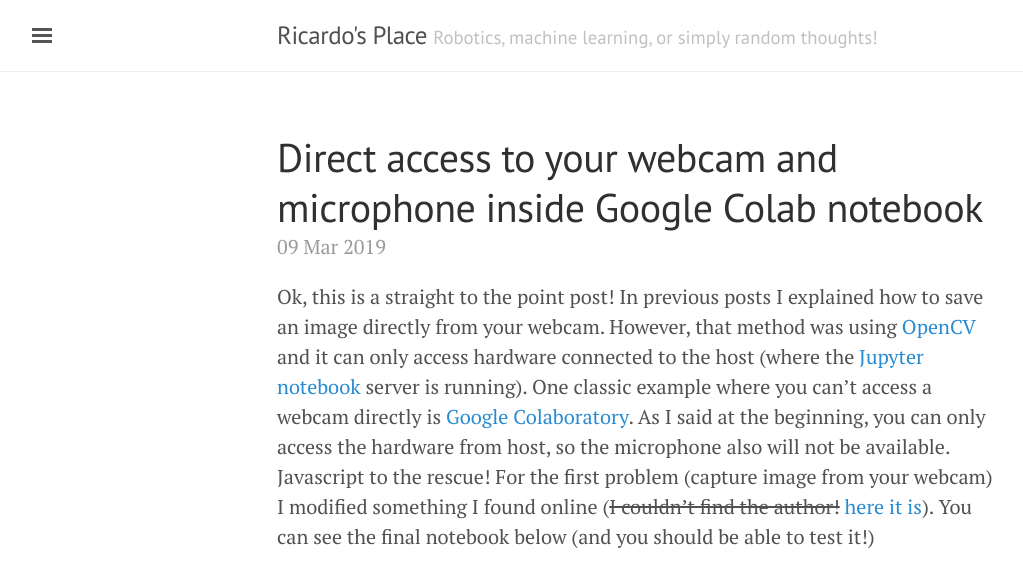
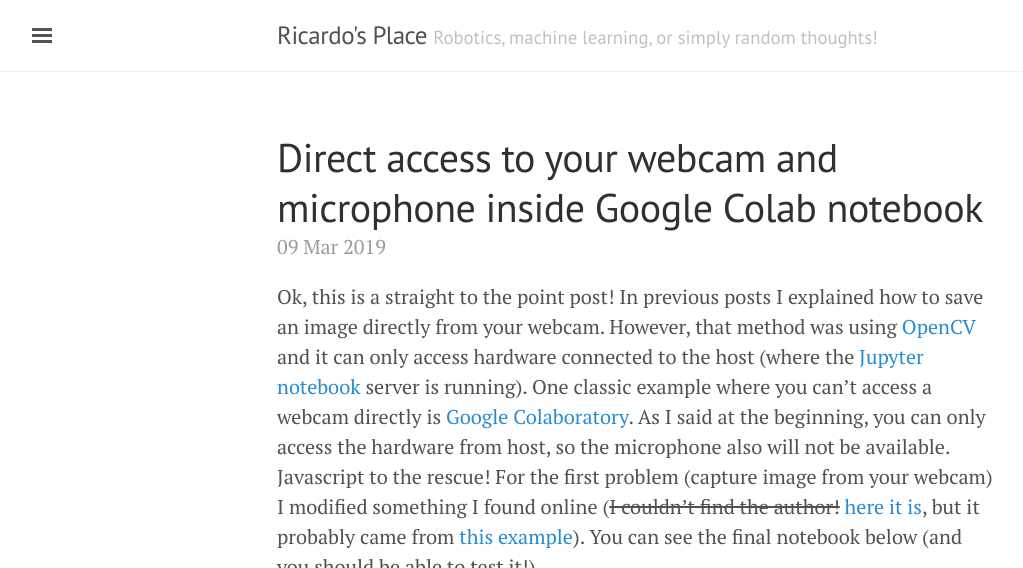
Before and after one commit to ricardodeazambuja/ricardodeazambuja.github.io, a Jekyll site: the page built from _posts/2019-03-09-audio_and_video_google_colab.md, in a window 1280 px wide and 900 px high, cut to the strip 0-568 px from the top of the window. Shown: the whole strip, without its empty margins (3-1026 px from the left). Built offline with Jekyll 4.4.1, drawn with Linux system fonts in a browser that asks for light colours; comment, search, counter and statistics services are not loaded.

Commit message:
added one more link to the base code I used for the image capturing stuff

```diff
--- a/_posts/2019-03-09-audio_and_video_google_colab.md
+++ b/_posts/2019-03-09-audio_and_video_google_colab.md
@@ -9,7 +9,7 @@
 
 Ok, this is a straight to the point post! In previous posts I explained how to save an image directly from your webcam. However, that method was using [OpenCV](https://opencv.org/) and it can only access hardware connected to the host (where the [Jupyter notebook](https://jupyter.org/) server is running). One classic example where you can't access a webcam directly is [Google Colaboratory](https://colab.research.google.com/). As I said at the beginning, you can only access the hardware from host, so the microphone also will not be available. Javascript to the rescue!
 <!--more-->
-For the first problem (capture image from your webcam) I modified something I found online (~~I couldn't find the author!~~ [here it is](https://colab.research.google.com/notebooks/snippets/advanced_outputs.ipynb#scrollTo=2viqYx97hPMi)). You can see the final notebook below (and you should be able to test it!)
+For the first problem (capture image from your webcam) I modified something I found online (~~I couldn't find the author!~~ [here it is](https://colab.research.google.com/drive/1tbAeRge6KKgCYdC6ihDrsl80aRYoVOMa), but it probably came from [this example](https://colab.research.google.com/notebooks/snippets/advanced_outputs.ipynb#scrollTo=2viqYx97hPMi)). You can see the final notebook below (and you should be able to test it!)
 
 <script src="https://gist.github.com/ricardodeazambuja/058f4c242fe67ec2d86ca2596b0905ad.js"></script>
 
```
